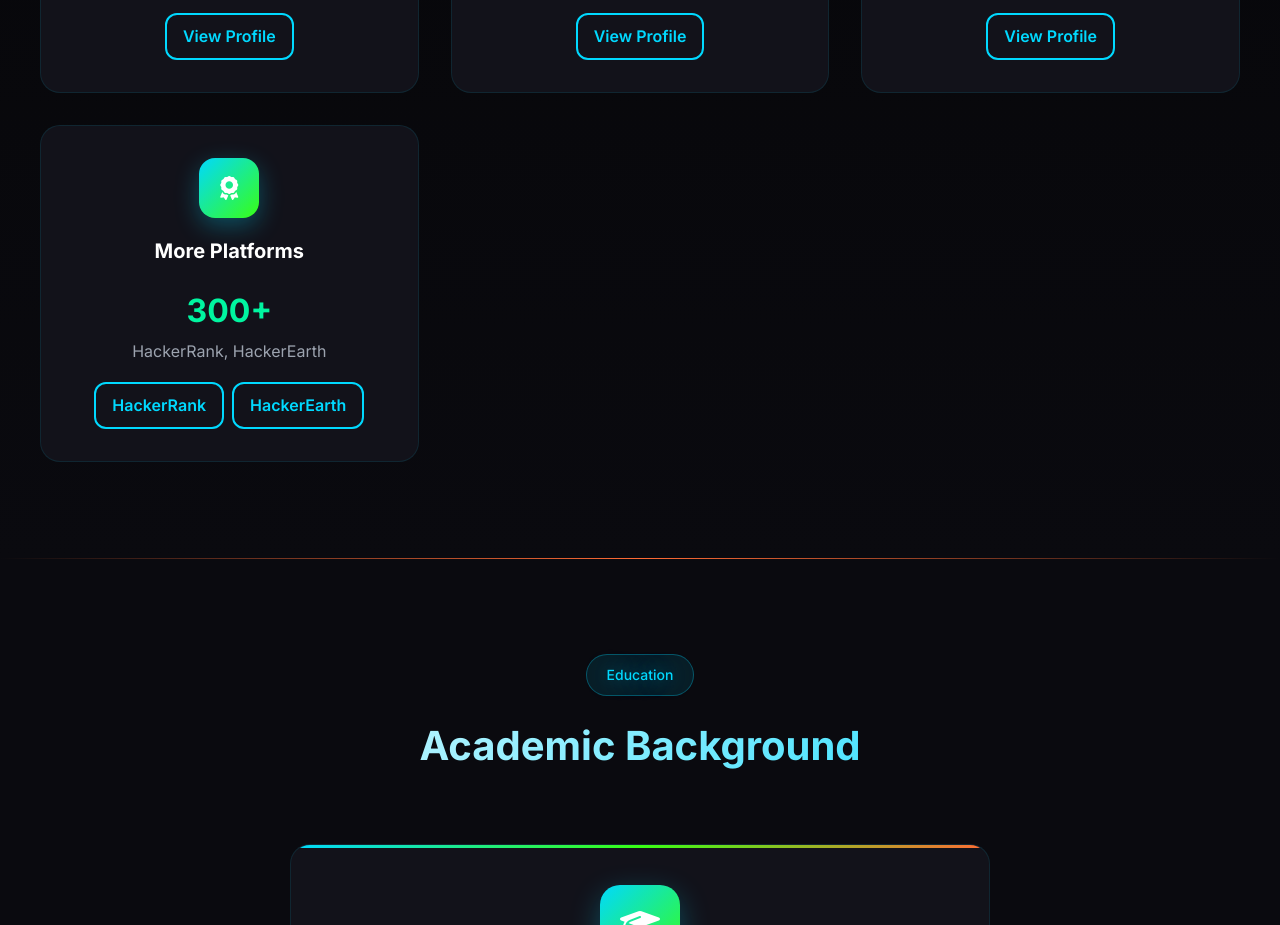
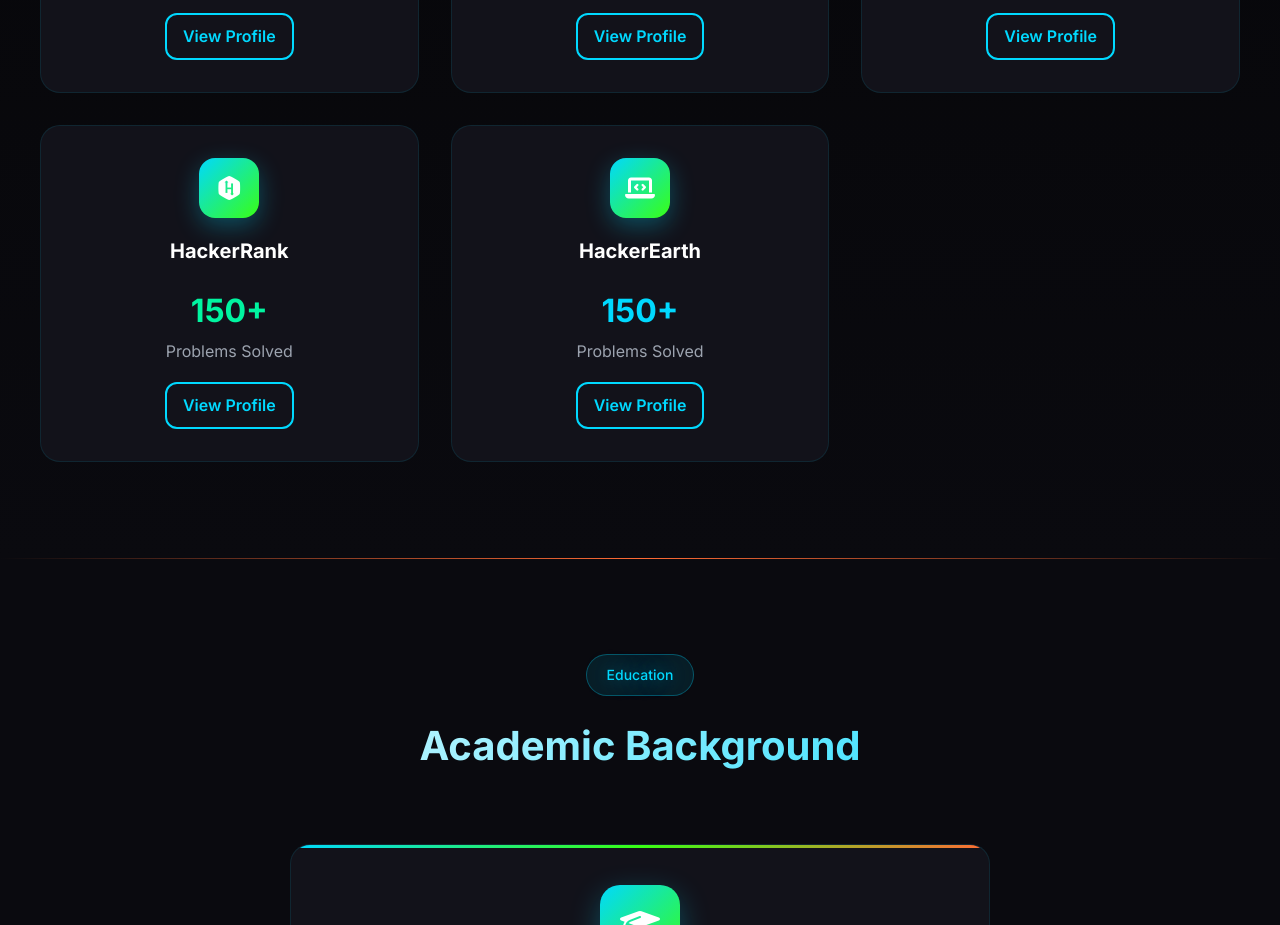
Before and after one commit to Gaurav14cs17/portfolio, a plain HTML site: page index.html in a window 1280 px wide. Shown: the part 8085-9010 px from the top of the page. Drawn offline with Linux system fonts and the light colour scheme.

Commit message:
Add files via upload

```diff
--- a/index.html
+++ b/index.html
@@ -67,7 +67,7 @@
                 <a href="https://linkedin.com/in/gaurav14cs17" target="_blank" rel="noopener noreferrer" class="social-link" title="LinkedIn"><i class="fab fa-linkedin-in"></i></a>
                 <a href="https://stopstalk.com/user/profile/gou_rav" target="_blank" rel="noopener noreferrer" class="social-link" title="StopStalk"><i class="fas fa-chart-line"></i></a>
                 <a href="https://leetcode.com/u/gou_rav/" target="_blank" rel="noopener noreferrer" class="social-link" title="LeetCode"><i class="fas fa-code"></i></a>
-                <a href="https://www.hackerrank.com/profile/gou_rav" target="_blank" rel="noopener noreferrer" class="social-link" title="HackerRank"><i class="fab fa-hackerrank"></i></a>
+                <a href="https://www.hackerrank.com/gou_rav" target="_blank" rel="noopener noreferrer" class="social-link" title="HackerRank"><i class="fab fa-hackerrank"></i></a>
                 <a href="https://www.hackerearth.com/@gou_rav/" target="_blank" rel="noopener noreferrer" class="social-link" title="HackerEarth"><i class="fas fa-laptop-code"></i></a>
                 <a href="mailto:gourav14cs17@gmail.com" class="social-link" title="Email"><i class="fas fa-envelope"></i></a>
             </div>
@@ -448,14 +448,19 @@
                 </div>
 
                 <div class="skill-category" style="text-align: center;">
-                    <div class="skill-icon" style="margin: 0 auto 1rem;"><i class="fas fa-award"></i></div>
-                    <h3>More Platforms</h3>
-                    <p style="font-size: 2rem; font-weight: 700; color: var(--success);">300+</p>
-                    <p style="color: var(--gray);">HackerRank, HackerEarth</p>
-                    <div style="display: flex; gap: 0.5rem; justify-content: center; flex-wrap: wrap; margin-top: 1rem;">
-                        <a href="https://www.hackerrank.com/profile/gou_rav" target="_blank" rel="noopener noreferrer" class="btn btn-outline" style="padding: 0.5rem 1rem;">HackerRank</a>
-                        <a href="https://www.hackerearth.com/@gou_rav/" target="_blank" rel="noopener noreferrer" class="btn btn-outline" style="padding: 0.5rem 1rem;">HackerEarth</a>
-                    </div>
+                    <div class="skill-icon" style="margin: 0 auto 1rem;"><i class="fab fa-hackerrank"></i></div>
+                    <h3>HackerRank</h3>
+                    <p style="font-size: 2rem; font-weight: 700; color: var(--success);">150+</p>
+                    <p style="color: var(--gray);">Problems Solved</p>
+                    <a href="https://www.hackerrank.com/gou_rav" target="_blank" rel="noopener noreferrer" class="btn btn-outline" style="margin-top: 1rem; padding: 0.5rem 1rem;">View Profile</a>
+                </div>
+
+                <div class="skill-category" style="text-align: center;">
+                    <div class="skill-icon" style="margin: 0 auto 1rem;"><i class="fas fa-laptop-code"></i></div>
+                    <h3>HackerEarth</h3>
+                    <p style="font-size: 2rem; font-weight: 700; color: var(--primary);">150+</p>
+                    <p style="color: var(--gray);">Problems Solved</p>
+                    <a href="https://www.hackerearth.com/@gou_rav/" target="_blank" rel="noopener noreferrer" class="btn btn-outline" style="margin-top: 1rem; padding: 0.5rem 1rem;">View Profile</a>
                 </div>
             </div>
         </div>
@@ -494,7 +499,7 @@
                         <a href="https://linkedin.com/in/gaurav14cs17" class="contact-link" target="_blank" rel="noopener noreferrer"><i class="fab fa-linkedin"></i><span>linkedin.com/in/gaurav14cs17</span></a>
                         <a href="https://github.com/Gaurav14cs17" class="contact-link" target="_blank" rel="noopener noreferrer"><i class="fab fa-github"></i><span>github.com/Gaurav14cs17</span></a>
                         <a href="https://stopstalk.com/user/profile/gou_rav" class="contact-link" target="_blank" rel="noopener noreferrer"><i class="fas fa-chart-line"></i><span>stopstalk.com/gou_rav</span></a>
-                        <a href="https://www.hackerrank.com/profile/gou_rav" class="contact-link" target="_blank" rel="noopener noreferrer"><i class="fab fa-hackerrank"></i><span>hackerrank.com/gou_rav</span></a>
+                        <a href="https://www.hackerrank.com/gou_rav" class="contact-link" target="_blank" rel="noopener noreferrer"><i class="fab fa-hackerrank"></i><span>hackerrank.com/gou_rav</span></a>
                         <a href="https://www.hackerearth.com/@gou_rav/" class="contact-link" target="_blank" rel="noopener noreferrer"><i class="fas fa-laptop-code"></i><span>hackerearth.com/@gou_rav</span></a>
                     </div>
                 </div>
@@ -526,7 +531,7 @@
             <a href="https://linkedin.com/in/gaurav14cs17" target="_blank" rel="noopener noreferrer" class="social-link"><i class="fab fa-linkedin-in"></i></a>
             <a href="https://www.kaggle.com/gouravkumar717" target="_blank" rel="noopener noreferrer" class="social-link"><i class="fab fa-kaggle"></i></a>
             <a href="https://leetcode.com/u/gou_rav/" target="_blank" rel="noopener noreferrer" class="social-link"><i class="fas fa-code"></i></a>
-            <a href="https://www.hackerrank.com/profile/gou_rav" target="_blank" rel="noopener noreferrer" class="social-link"><i class="fab fa-hackerrank"></i></a>
+            <a href="https://www.hackerrank.com/gou_rav" target="_blank" rel="noopener noreferrer" class="social-link"><i class="fab fa-hackerrank"></i></a>
             <a href="https://www.hackerearth.com/@gou_rav/" target="_blank" rel="noopener noreferrer" class="social-link"><i class="fas fa-laptop-code"></i></a>
         </div>
         <p class="footer-text">© 2026 <a href="#">Gaurav Goswami</a>. Built with ❤️ and lots of ☕</p>
```
